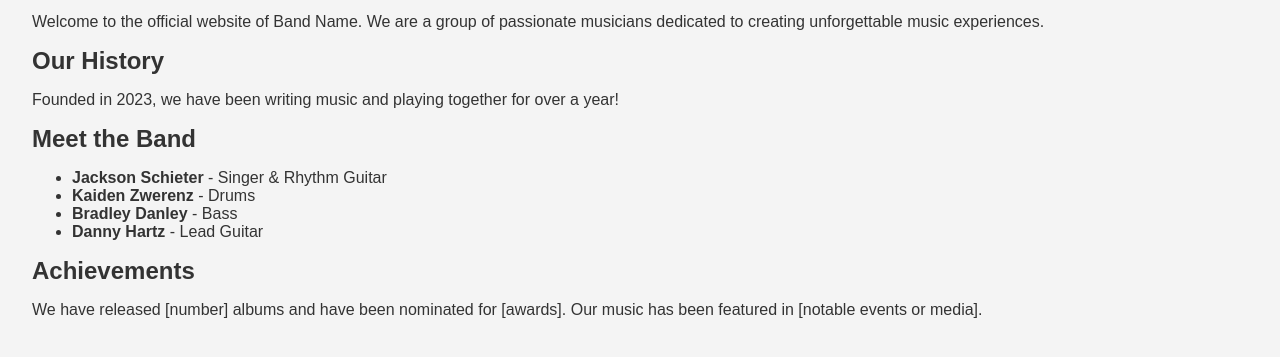
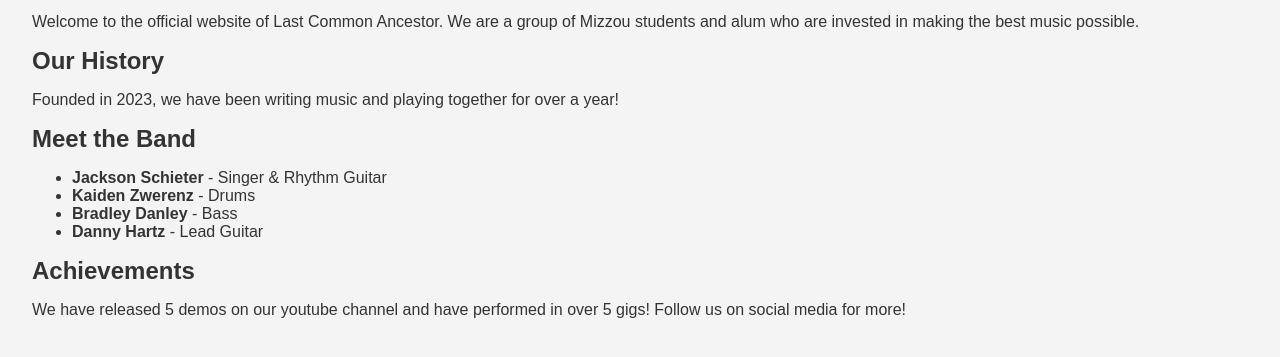
Before and after one commit to bradleydanley/band-website, a website: page src/pages/about.html in a window 1280 px wide. Shown: the part 215-572 px from the top of the page. Drawn offline with Linux system fonts and the light colour scheme.

Commit message:
pre live share

```diff
--- a/src/pages/about.html
+++ b/src/pages/about.html
@@ -3,7 +3,7 @@
 <head>
     <meta charset="UTF-8">
     <meta name="viewport" content="width=device-width, initial-scale=1.0">
-    <title>About Us - Band Name</title>
+    <title>About Us - Last Common Ancestor</title>
     <link rel="stylesheet" href="../assets/css/about_styles.css"> <!-- Include the about_styles.css file -->
 </head>
 <body>
@@ -24,7 +24,7 @@
     <!-- About Section -->
     <main class="main-content">
         <h1>About Us</h1>
-        <p>Welcome to the official website of Band Name. We are a group of passionate musicians dedicated to creating unforgettable music experiences.</p>
+        <p>Welcome to the official website of Last Common Ancestor. We are a group of Mizzou students and alum who are invested in making the best music possible.</p>
 
         <h2>Our History</h2>
         <p>Founded in 2023, we have been writing music and playing together for over a year!</p>
@@ -39,7 +39,7 @@
         </ul>
 
         <h2>Achievements</h2>
-        <p>We have released [number] albums and have been nominated for [awards]. Our music has been featured in [notable events or media].</p>
+        <p>We have released 5 demos on our youtube channel and have performed in over 5 gigs! Follow us on social media for more!</p>
     </main>
 
     <!-- Include Footer -->
```
